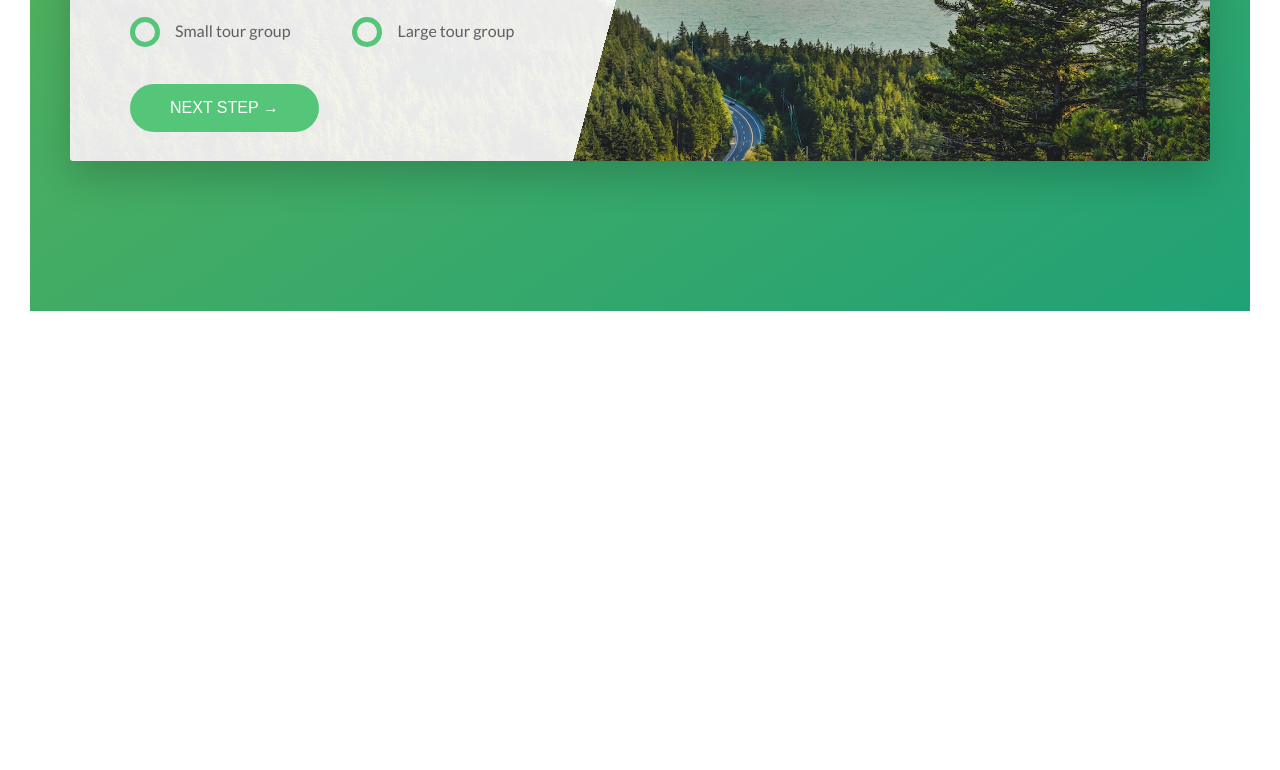
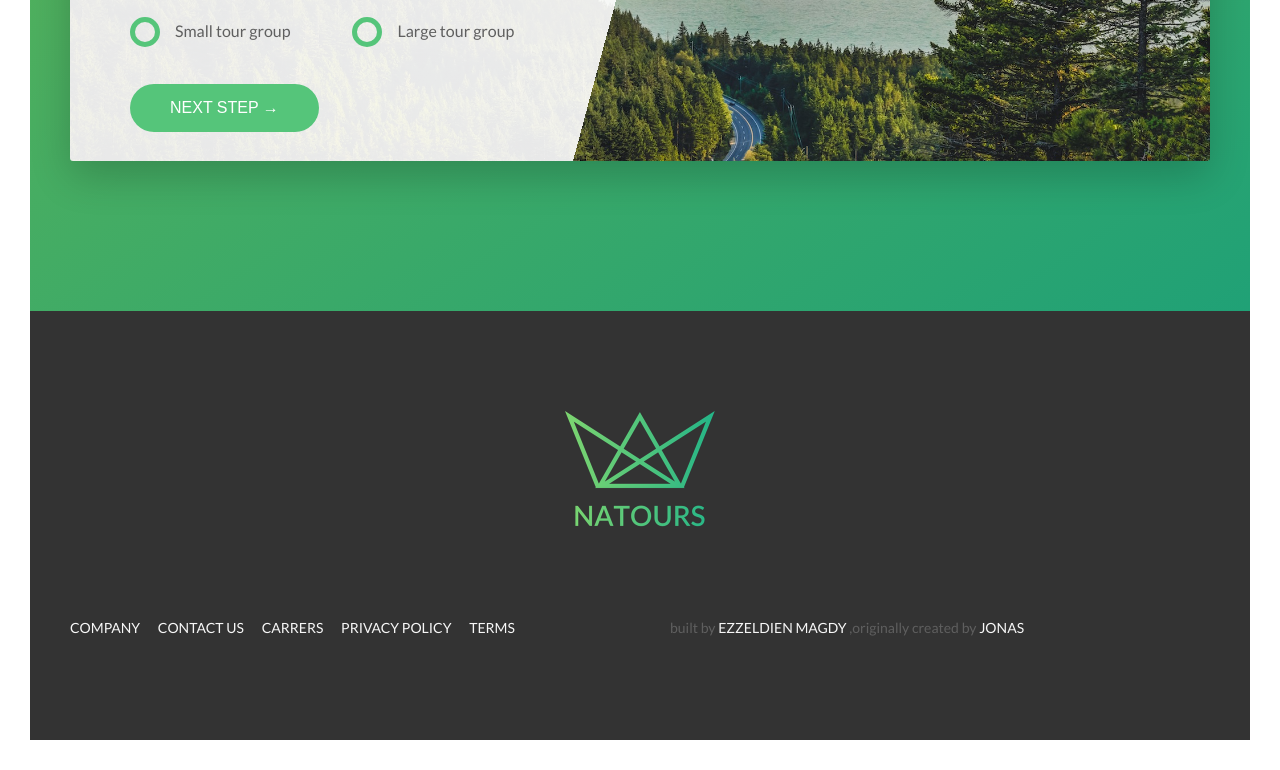
Before and after one commit to Ezzeldien-M-Abdalaziz/Natours, a website: page index.html in a window 1280 px wide. Shown: the part 4883-5653 px from the top of the page. Before the commit the page ends 5224 px from the top, so only its background shows below. Drawn offline with Linux system fonts and the light colour scheme.

Commit message:
footer section

```diff
--- a/SCSS/abstracts/_variables.scss
+++ b/SCSS/abstracts/_variables.scss
@@ -13,6 +13,7 @@ $color-grey-light-1:#f7f7f7;
 $color-grey-light-2:#eee;
 
 $color-grey-dark: #5f5f5f;
+$color-grey-dark-3: #333;
 $color-grey-dark-2: #777474;
 
 $color-white: #fff;
--- /dev/null
+++ b/SCSS/layout/_footer.scss
@@ -0,0 +1,52 @@
+.footer{
+    background-color: $color-grey-dark-3;
+    padding: 10rem 0;
+    font-size: 1.4rem;
+
+    &__logo-box{
+        text-align: center;
+        margin-bottom: 8rem;
+    }
+
+    &__logo{
+        width: 15rem;
+        height: auto;
+    }
+
+    &__navigation{
+
+
+    }
+
+    &__list{
+        list-style: none;
+    }
+
+    &__item{
+        display: inline-block;
+        &:not(:last-child){
+            margin-right: 1.5rem;
+
+        }
+    }
+
+    &__link{
+        &:link,
+        &:visited{
+            color: $color-grey-light-1;
+            text-decoration: none;
+            text-transform: uppercase;
+            display: inline-block;
+        }
+
+        &:hover,
+        &:active{
+            color: $color-primary;
+            box-shadow: 0 1rem 2rem rgba($color-black, .4);
+        }
+
+    }
+
+
+
+}
--- a/SCSS/main.scss
+++ b/SCSS/main.scss
@@ -15,6 +15,7 @@
 @import "components/bg-video";
 @import "components/form";
 
+@import "layout/footer";   //needs to be in the head
 @import "layout/header";
 @import "layout/grid";
 
--- a/index.html
+++ b/index.html
@@ -308,10 +308,35 @@
 
                 </div>
             </div>
+        </section>
+    </main>
 
-        </section>
+    <footer class="footer">
+        <div class="footer__logo-box">
+            <img src="img/logo-green-2x.png" alt="full logo" class="footer__logo">
+        </div>
+        <div class="row">
+            <div class="col-1-of-2">
+                <div class="footer_navigation">
+                    <ul class="footer_list">
+                        <li class="footer__item"><a href="#" class="footer__link">company</a></li>
+                        <li class="footer__item"><a href="#" class="footer__link">contact us</a></li>
+                        <li class="footer__item"><a href="#" class="footer__link">carrers</a></li>
+                        <li class="footer__item"><a href="#" class="footer__link">privacy policy</a></li>
+                        <li class="footer__item"><a href="#" class="footer__link">terms</a></li>
+                    </ul>
+                </div>
+            </div>
+
+            <div class="col-1-of-2">
+                <p class="footer_copyright">
+                    built by <a href="#" class="footer__link">Ezzeldien Magdy</a>
+                    ,originally created by <a href="#" class="footer__link">Jonas</a>
+                </p>
+            </div>
+        </div>
 
 
-    </main>
+    </footer>
 </body>
 </html>
```
Also changed, not shown: css/main.css.
